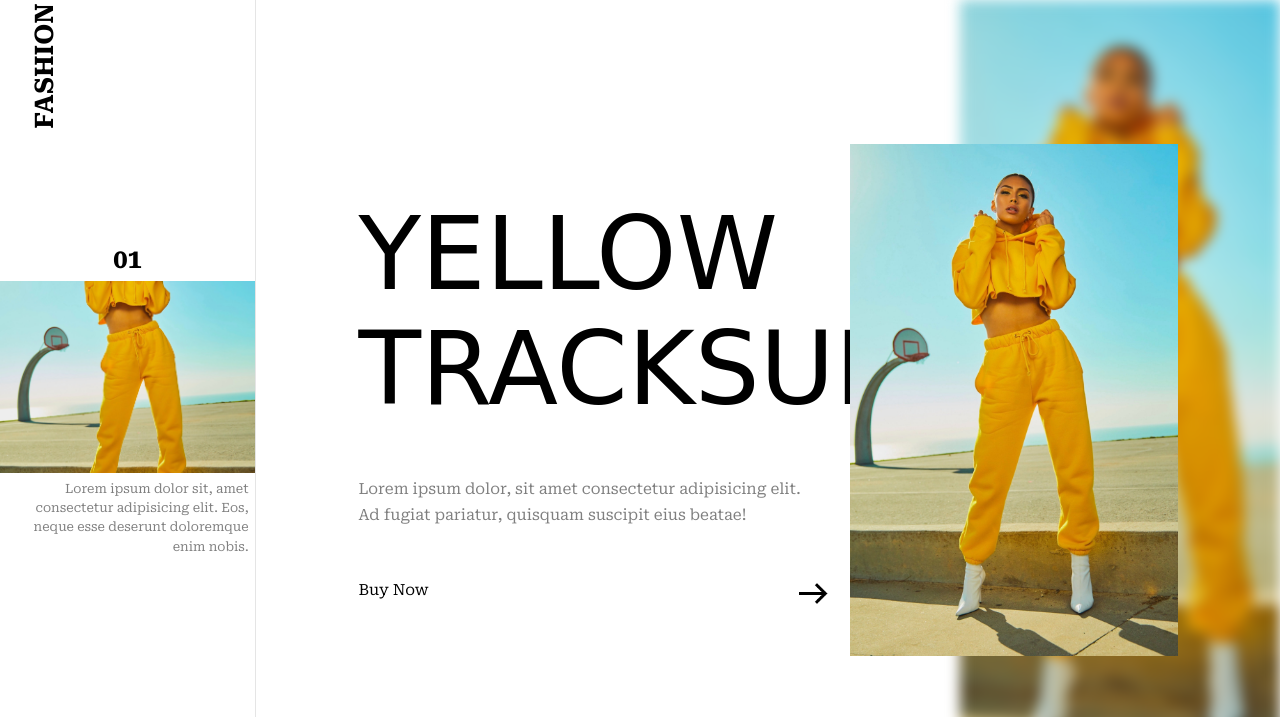
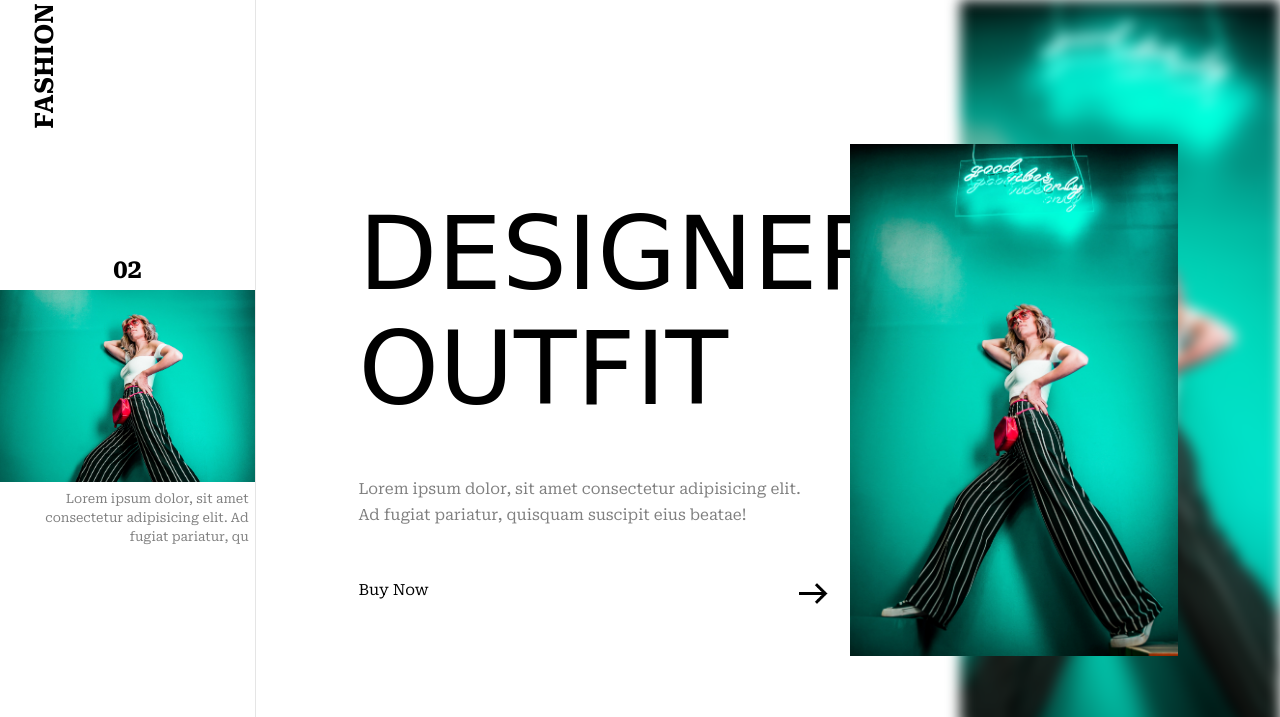
Before and after one commit to njuanp/Tutorial_2_eComm_VanillaJS, a plain HTML site: page index.html in a window 1280 px wide. Both pictures are taken after a click on the button 813 px from the left and 593 px from the top of the page. Shown: the top 717 px of the page. Drawn offline with Linux system fonts and the light colour scheme; a web font is replaced by a local one.

Commit message:
[FINISH]: Terminamos JS

```diff
--- a/css/style.css
+++ b/css/style.css
@@ -65,7 +65,7 @@ body {
   position: relative;
   margin: .5vw 0;
   height: 15vw;
-  overflow:hidden;
+  overflow: hidden;
 }
 
 .sm-product-img {
--- a/js/app.js
+++ b/js/app.js
@@ -0,0 +1,68 @@
+const productData = [
+  {
+    index: '01',
+    name: 'yellow tracksuit',
+    image: 'img1.jpg',
+    des: 'Lorem ipsum dolor, sit amet consectetur adipisicing elit. Ad fugiat pariatur, quisquam suscipit eius beatae!'
+  },
+  {
+    index: '02',
+    name: 'designer outfit',
+    image: 'img2.jpg',
+    des: 'Lorem ipsum dolor, sit amet consectetur adipisicing elit. Ad fugiat pariatur, quisquam suscipit eius beatae!'
+  },
+  {
+    index: '03',
+    name: 'chilling mood',
+    image: 'img3.jpg',
+    des: 'Lorem ipsum dolor, sit amet consectetur adipisicing elit. Ad fugiat pariatur, quisquam suscipit eius beatae!'
+  }
+]
+
+const nxtBtn = document.querySelector('.nxt-btn')
+let smImgContainer = document.querySelector('.sm-product-img-container')
+let smImg = document.querySelector('.sm-product-img')
+let productIndex = document.querySelector('.product-index')
+let smProductDes = document.querySelector('.sm-product-des')
+
+let productImgContainer = document.querySelector('.product-img-container')
+let productImg = document.querySelector('.product-img')
+let backdropImg = document.querySelector('.backdrop-img')
+
+let productDetail = document.querySelector('.product-detail')
+let productName = document.querySelector('.product-name')
+let productDes = document.querySelector('.product-des')
+
+let currentProduct = 0
+
+nxtBtn.addEventListener('click', () => {
+  if(currentProduct >= productData.length -1){
+    currentProduct = 0
+  } else {
+    currentProduct++
+  }
+  productIndex.innerHTML = productData[currentProduct].index
+  smProductDes.innerHTML = productData[currentProduct].des.slice(0, 80)
+
+  smImgContainer.classList.add('slide')
+  productImgContainer.classList.add('slide')
+  backdropImg.classList.add('fade')
+  productDetail.classList.add('fade')
+
+  setTimeout(() => {
+    // ejecuta despues de 500ms, cambia texto
+    productName.innerHTML = productData[currentProduct].name
+    productDes.innerHTML = productData[currentProduct].des
+    smImg.src = productImg.src = backdropImg.src =
+    `
+      img/${productData[currentProduct].image}
+    `
+  }, 500)
+
+  setTimeout(() => {
+    smImgContainer.classList.remove('slide')
+    productImgContainer.classList.remove('slide')
+    backdropImg.classList.remove('fade')
+    productDetail.classList.remove('fade')
+  }, 2000)
+})
```
